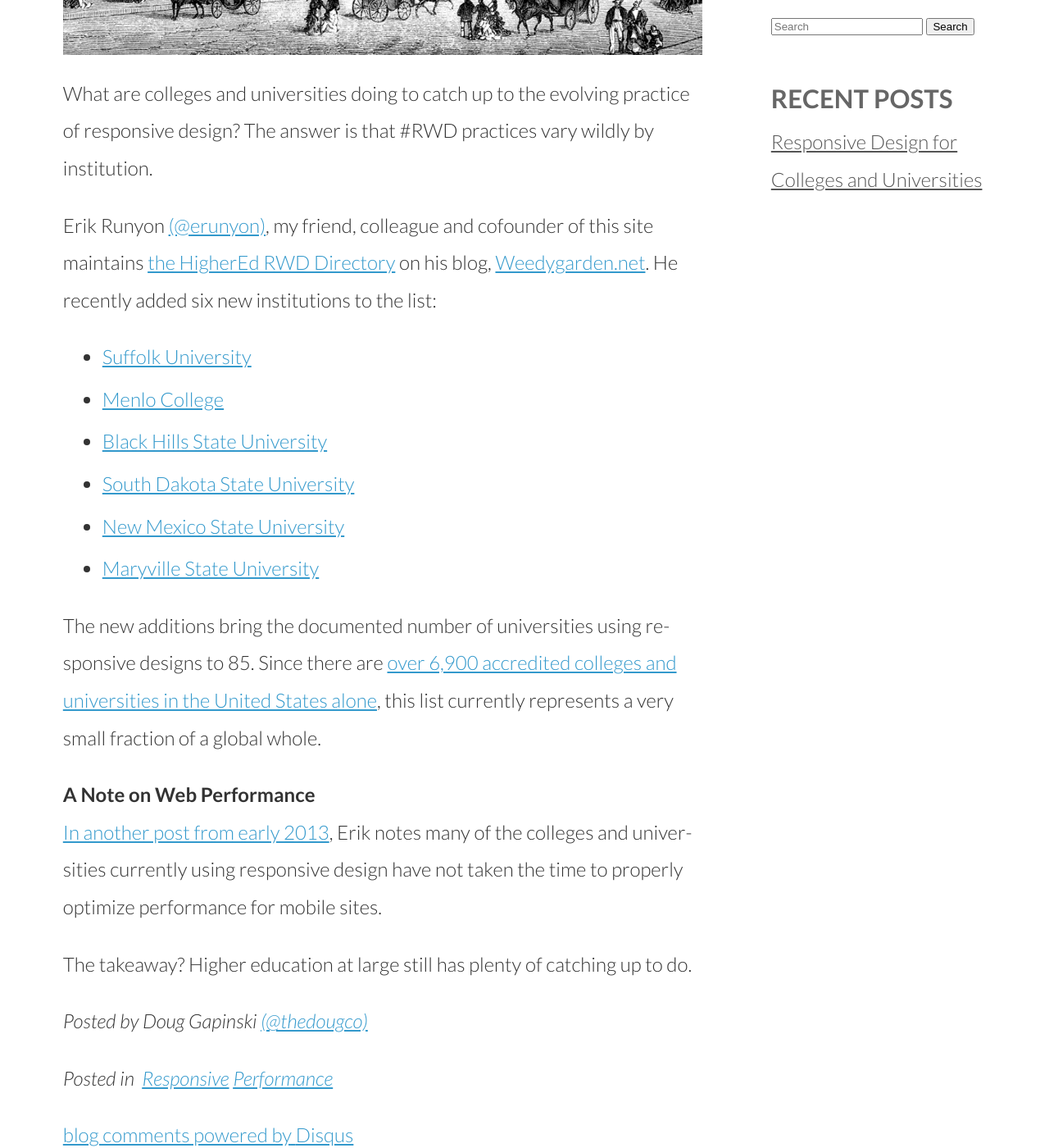
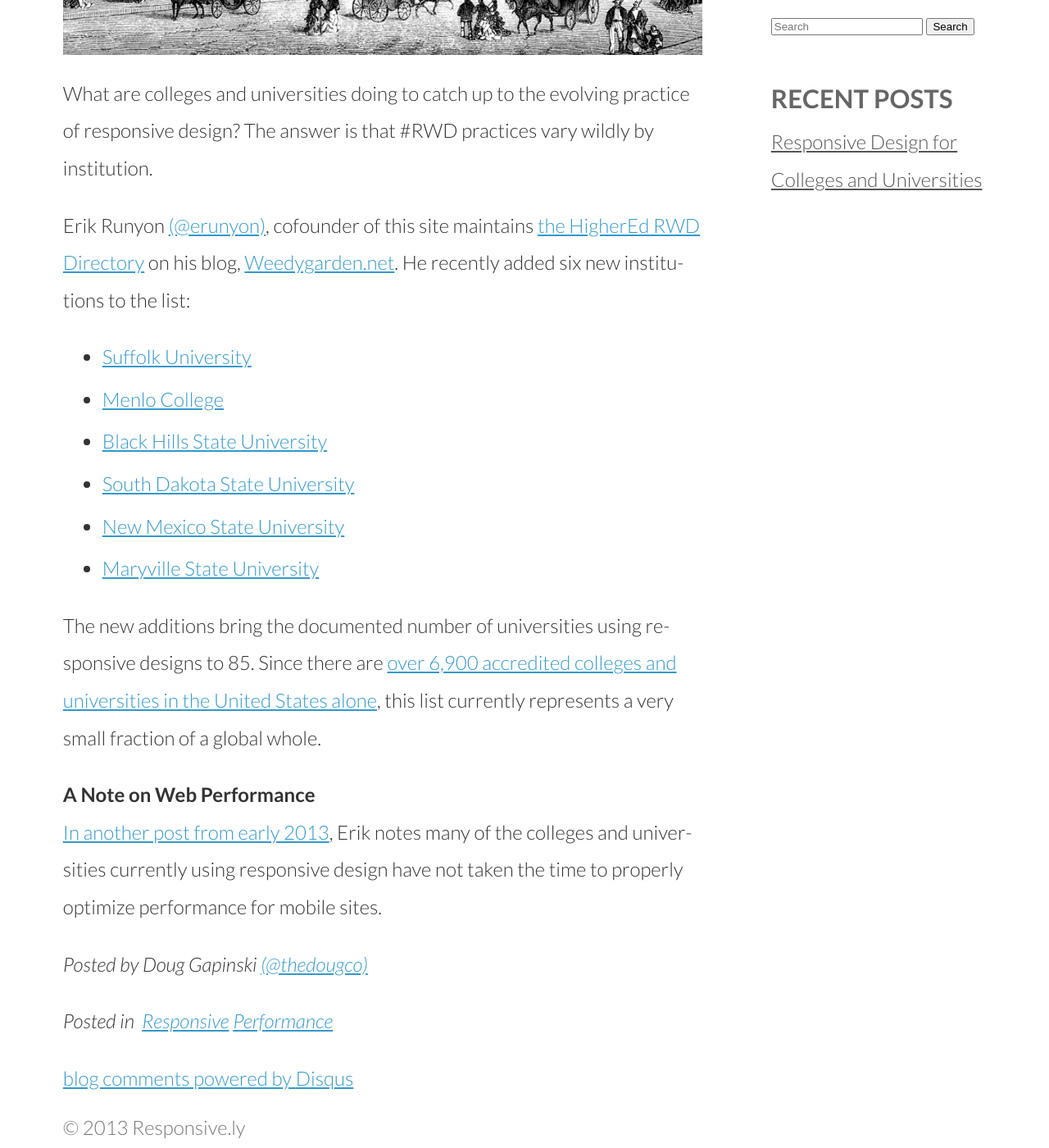
Before and after one commit to thedougco/responsive.ly, a Jekyll site: the page built from _posts/2013-03-17-responsive-design-for-colleges-and-universities.md, in a window 1280 px wide and 1400 px high, scrolled down 621 px. Shown: the whole window at 82% size. Built offline with Jekyll 4.4.1, drawn with Linux system fonts in a browser that asks for light colours; nearby versions of some CDN libraries; Markdown is read by kramdown in place of the engine named in the settings; comment, search, counter and statistics services are not loaded.

Commit message:
new content / edits

```diff
--- a/_posts/2013-03-17-responsive-design-for-colleges-and-universities.md
+++ b/_posts/2013-03-17-responsive-design-for-colleges-and-universities.md
@@ -8,7 +8,7 @@
 
 What are colleges and universities doing to catch up to the evolving practice of responsive design? The answer is that #RWD practices vary wildly by institution.
 
-Erik Runyon [(@erunyon)](http://www.twitter.com/@erunyon), my friend, colleague and cofounder of this site maintains [the HigherEd RWD Directory](http://weedygarden.net/highered-rwd-directory/) on his blog, [Weedygarden.net](http://weedygarden.net/). He recently added six new institutions to the list:
+Erik Runyon [(@erunyon)](http://www.twitter.com/@erunyon), cofounder of this site maintains [the HigherEd RWD Directory](http://weedygarden.net/highered-rwd-directory/) on his blog, [Weedygarden.net](http://weedygarden.net/). He recently added six new institutions to the list:
 + [Suffolk University](http://www.suffolk.edu/)
 + [Menlo College](http://www.menlo.edu/)
 + [Black Hills State University](http://www.bhsu.edu/)
@@ -21,6 +21,4 @@
 **A Note on Web Performance**
 [In another post from early 2013](http://weedygarden.net/2013/01/the-numbers-behind-highered-rwd/), Erik notes many of the colleges and universities currently using responsive design have not taken the time to properly optimize performance for mobile sites.
 
-The takeaway? Higher education at large still has plenty of catching up to do.
-
 *Posted by Doug Gapinski [(@thedougco)](http://www.twitter.com/@thedougco)*
```
Also changed, not shown: 2013-03-18-keep-on-hammer-rockin.md (added, +16 -0 lines), images/rocks.png (added).
